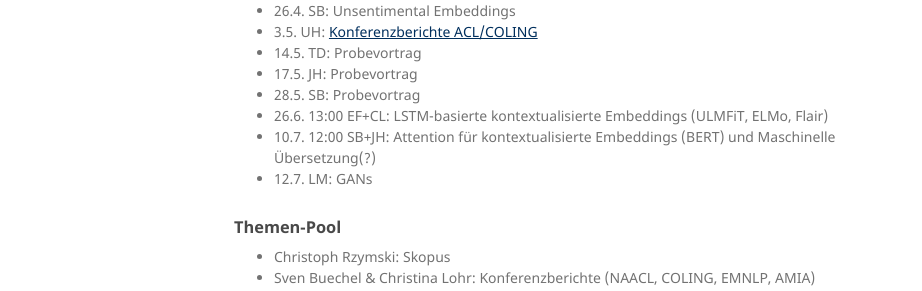
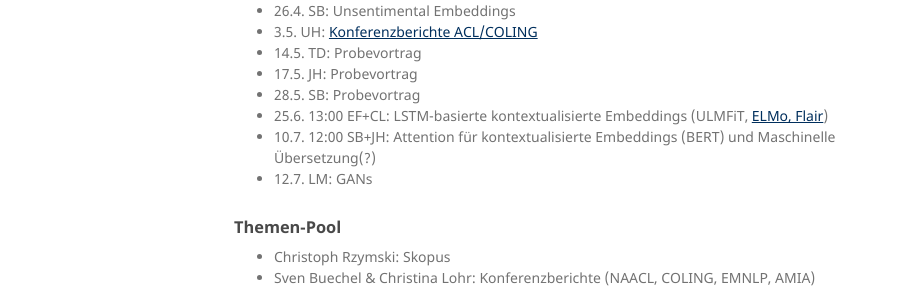
Before and after one commit to JULIELab/JULIELab.github.io, a Jekyll site: the page built from Courses/Theoreticum+_+Technicum.md, in a window 1280 px wide. Shown: the part 605-896 px from the top of the page, without its empty margins (176-1098 px from the left). Built offline with Jekyll 4.4.1, drawn with Linux system fonts in a browser that asks for light colours.

Commit message:
Adding the slides for the ELMo-Flair talk

```diff
--- a/Courses/Theoreticum+_+Technicum.md
+++ b/Courses/Theoreticum+_+Technicum.md
@@ -16,7 +16,7 @@ Teilnehmen werden alle Examenskandidaten und Doktoranden mit einem computerlingu
 * 14.5. TD: Probevortrag
 * 17.5. JH: Probevortrag
 * 28.5. SB: Probevortrag
-* 26.6. 13:00 EF+CL: LSTM-basierte kontextualisierte Embeddings (ULMFiT, ELMo, Flair)
+* 25.6. 13:00 EF+CL: LSTM-basierte kontextualisierte Embeddings (ULMFiT, [ELMo, Flair](downloads/teaching/ss2019/theoreticum_technicum/context-word-embeddings-elmo-flair.pdf))
 * 10.7. 12:00 SB+JH: Attention für kontextualisierte Embeddings (BERT) und Maschinelle Übersetzung(?)
 * 12.7. LM: GANs
 
```
Also changed, not shown: 1 other file.
